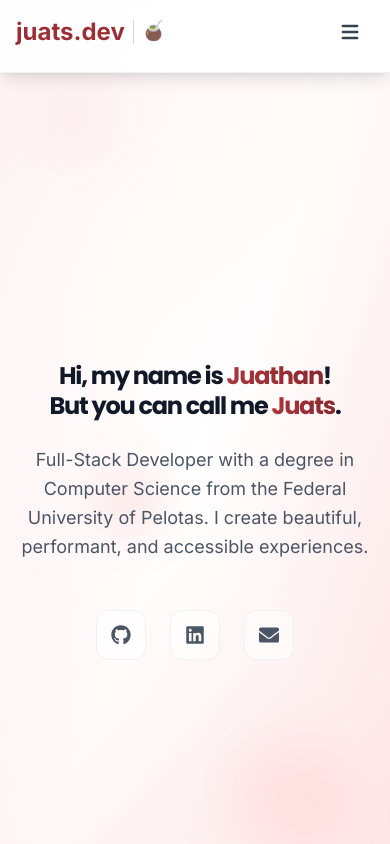
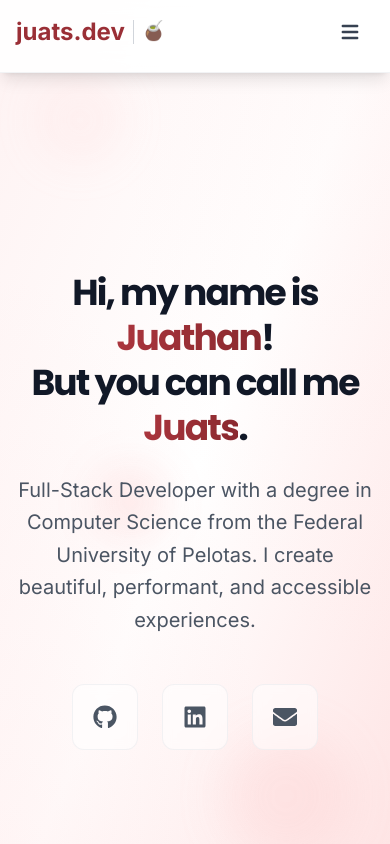
Before and after one commit to juathanduarte/juats.dev, a React (Vite) app: page / in a window 390 px wide. Shown: the top 844 px of the page. Built offline with nearby package versions, Linux system fonts and the light colour scheme.

Commit message:
chore: remove commented sections and improve initial state in AnimatedBackground component

```diff
--- a/src/components/ui/AnimatedBackground.tsx
+++ b/src/components/ui/AnimatedBackground.tsx
@@ -12,7 +12,7 @@ interface IParticle {
 
 const AnimatedBackground = () => {
   const canvasRef = useRef<HTMLCanvasElement>(null);
-  const animationRef = useRef<number>();
+  const animationRef = useRef<number>(0);
   const particlesRef = useRef<IParticle[]>([]);
 
   useEffect(() => {
--- a/src/sections/About.tsx
+++ b/src/sections/About.tsx
@@ -13,7 +13,6 @@ const About = () => {
     >
       <div className="max-w-7xl mx-auto px-4 sm:px-6 lg:px-8">
         <div className="space-y-20">
-          {/* Header */}
           <div className="text-center space-y-6">
             <div className="inline-flex items-center px-8 py-4 rounded-full bg-primary-100/80 dark:bg-primary-900/80 backdrop-blur-sm border border-primary-200/50 dark:border-primary-700/50">
               <span className="text-2xl font-bold text-primary-700 dark:text-primary-300">
@@ -25,12 +24,10 @@ const About = () => {
             </p>
           </div>
 
-          {/* Stats Section */}
           <div className="card">
             <Stats />
           </div>
 
-          {/* Timeline Section */}
           <Timeline />
         </div>
       </div>
--- a/src/sections/Contact.tsx
+++ b/src/sections/Contact.tsx
@@ -37,7 +37,6 @@ const Contact = () => {
         </div>
 
         <div className="grid grid-cols-1 lg:grid-cols-2 gap-12 w-full">
-          {/* Contact Form */}
           <div className="flex flex-col gap-6">
             <h3 className="text-2xl font-semibold text-gray-900 dark:text-white">
               {t("contact.form.title")}
@@ -85,7 +84,6 @@ const Contact = () => {
             </form>
           </div>
 
-          {/* Contact Information */}
           <div className="flex flex-col gap-8">
             <div className="flex flex-col gap-6">
               <h3 className="text-2xl font-semibold text-gray-900 dark:text-white">
@@ -96,7 +94,6 @@ const Contact = () => {
               </p>
             </div>
 
-            {/* Contact Details */}
             <div className="flex flex-col gap-4">
               <div className="flex items-center gap-3">
                 <div className="w-10 h-10 bg-primary-100 dark:bg-primary-900 rounded-full flex items-center justify-center">
@@ -134,7 +131,6 @@ const Contact = () => {
               </div>
             </div>
 
-            {/* Social Links */}
             <div className="flex flex-col gap-4">
               <h4 className="text-lg font-medium text-gray-900 dark:text-white">
                 {t("common.followMe")}
@@ -147,7 +143,6 @@ const Contact = () => {
                     target="_blank"
                     rel="noopener noreferrer"
                     className="w-12 h-12 bg-gray-100 dark:bg-gray-700 rounded-full flex items-center justify-center hover:bg-primary-100 dark:hover:bg-primary-900 transition-colors"
-                    tabIndex={0}
                     aria-label={`${t("common.followMe")} ${link.name}`}
                   >
                     <span className="sr-only">{link.name}</span>
--- a/src/sections/Hero.tsx
+++ b/src/sections/Hero.tsx
@@ -3,8 +3,6 @@ import { FaEnvelope, FaGithub, FaLinkedin } from "react-icons/fa";
 import avatar from "../assets/images/avatar.jpg";
 import AnimatedBackground from "../components/ui/AnimatedBackground";
 import { SOCIAL_LINKS } from "../constants";
-
-// Animations implemented via TailwindCSS transitions
 
 const Hero = () => {
   const { t } = useTranslation();
@@ -15,12 +13,10 @@ const Hero = () => {
       id="home"
       className="min-h-screen flex items-start sm:items-center justify-center relative overflow-hidden pt-20 sm:pt-16"
     >
-      {/* Background Elements */}
       <div className="absolute inset-0 bg-gradient-to-br from-primary-50 via-white to-primary-100 dark:from-gray-900 dark:via-gray-800 dark:to-gray-900" />
       <div className="absolute inset-0 bg-[radial-gradient(ellipse_at_top_right,_var(--tw-gradient-stops))] from-primary-100/20 via-transparent to-transparent dark:from-primary-900/20" />
       <div className="absolute inset-0 bg-[radial-gradient(ellipse_at_bottom_left,_var(--tw-gradient-stops))] from-primary-200/20 via-transparent to-transparent dark:from-primary-800/20" />
 
-      {/* Floating Elements */}
       <div className="absolute top-20 left-10 w-20 h-20 bg-primary-200/30 dark:bg-primary-800/30 rounded-full blur-xl animate-pulse" />
       <div className="absolute bottom-20 right-10 w-32 h-32 bg-primary-300/30 dark:bg-primary-700/30 rounded-full blur-xl animate-pulse delay-1000" />
       <div className="absolute top-1/2 left-1/4 w-16 h-16 bg-primary-400/30 dark:bg-primary-600/30 rounded-full blur-xl animate-pulse delay-2000" />
@@ -28,11 +24,9 @@ const Hero = () => {
       <AnimatedBackground />
       <div className="max-w-7xl mx-auto px-4 sm:px-6 lg:px-8 py-12 sm:py-16 lg:py-0 relative z-10 h-full">
         <div className="grid lg:grid-cols-12 gap-8 sm:gap-12 lg:gap-20 items-center min-h-[calc(100vh-5rem)] sm:min-h-[calc(100vh-4rem)] lg:min-h-0">
-          {/* Content - Left Side */}
           <div className="col-span-12 lg:col-span-7 text-center lg:text-left">
             <div className="space-y-6 sm:space-y-8 lg:space-y-8 flex flex-col justify-center h-full">
-              {/* Main Heading */}
-              <h1 className="text-2xl sm:text-3xl md:text-4xl lg:text-6xl xl:text-7xl font-display font-bold leading-tight">
+              <h1 className="text-4xl sm:text-5xl md:text-6xl lg:text-6xl xl:text-7xl font-display font-bold leading-tight">
                 <span className="text-gray-900 dark:text-white">
                   {t("hero.greeting")}{" "}
                 </span>
@@ -46,12 +40,10 @@ const Hero = () => {
                 <span className="text-gray-900 dark:text-white">.</span>
               </h1>
 
-              {/* Subtitle */}
-              <p className="text-lg sm:text-xl md:text-2xl text-gray-600 dark:text-gray-300 leading-relaxed max-w-2xl">
+              <p className="text-xl sm:text-2xl md:text-3xl lg:text-2xl text-gray-600 dark:text-gray-300 leading-relaxed max-w-2xl mx-auto lg:mx-0">
                 {t("hero.subtitle")}
               </p>
 
-              {/* Social Links */}
               <div className="flex justify-center lg:justify-start space-x-6 pt-6 sm:pt-4">
                 {SOCIAL_LINKS.map((link, index) => (
                   <a
@@ -59,20 +51,20 @@ const Hero = () => {
                     href={link.url}
                     target="_blank"
                     rel="noopener noreferrer"
-                    className="group p-3 lg:p-4 rounded-xl bg-white/50 dark:bg-gray-800/50 backdrop-blur-sm border border-gray-200/50 dark:border-gray-700/50 hover:bg-primary-50 dark:hover:bg-primary-900/50 hover:border-primary-300 dark:hover:border-primary-600 transition-all duration-300 transform hover:-translate-y-1 hover:scale-105"
+                    className="group p-4 lg:p-4 rounded-xl bg-white/50 dark:bg-gray-800/50 backdrop-blur-sm border border-gray-200/50 dark:border-gray-700/50 hover:bg-primary-50 dark:hover:bg-primary-900/50 hover:border-primary-300 dark:hover:border-primary-600 transition-all duration-300 transform hover:-translate-y-1 hover:scale-105"
                     aria-label={`Visit ${link.name}`}
                     style={{ transitionDelay: `${index * 100}ms` }}
                   >
                     <span className="sr-only">{link.name}</span>
-                    <div className="w-6 h-6 lg:w-8 lg:h-8 flex items-center justify-center text-gray-600 dark:text-gray-300 group-hover:text-primary-600 dark:group-hover:text-primary-400 transition-colors">
+                    <div className="w-8 h-8 lg:w-8 lg:h-8 flex items-center justify-center text-gray-600 dark:text-gray-300 group-hover:text-primary-600 dark:group-hover:text-primary-400 transition-colors">
                       {link.icon === "github" && (
-                        <FaGithub className="w-5 h-5 lg:w-6 lg:h-6" />
+                        <FaGithub className="w-6 h-6 lg:w-6 lg:h-6" />
                       )}
                       {link.icon === "linkedin" && (
-                        <FaLinkedin className="w-5 h-5 lg:w-6 lg:h-6" />
+                        <FaLinkedin className="w-6 h-6 lg:w-6 lg:h-6" />
                       )}
                       {link.icon === "email" && (
-                        <FaEnvelope className="w-5 h-5 lg:w-6 lg:h-6" />
+                        <FaEnvelope className="w-6 h-6 lg:w-6 lg:h-6" />
                       )}
                     </div>
                   </a>
@@ -81,14 +73,11 @@ const Hero = () => {
             </div>
           </div>
 
-          {/* Image - Right Side */}
           <div className="lg:col-span-5 hidden lg:flex justify-center lg:justify-end">
             <div className="relative">
-              {/* Decorative Elements */}
               <div className="absolute -top-4 -right-4 w-24 h-24 bg-gradient-to-br from-primary-400 to-primary-600 rounded-full opacity-20 blur-xl" />
               <div className="absolute -bottom-4 -left-4 w-32 h-32 bg-gradient-to-br from-primary-500 to-primary-700 rounded-full opacity-20 blur-xl" />
 
-              {/* Main Image */}
               <div className="relative z-10">
                 <img
                   src={avatar}
--- a/src/sections/Projects.tsx
+++ b/src/sections/Projects.tsx
@@ -2,11 +2,9 @@ import { PROJECTS } from "@constants/index";
 import { useTranslation } from "react-i18next";
 import appMeupassImg from "../assets/projects/app-meupass.jpg";
 import dashMeupassImg from "../assets/projects/dash-meupass.png";
-// Import project images
 import letralandiaImg from "../assets/projects/letralandia.png";
 import suiteImg from "../assets/projects/suite.png";
 
-// Image mapping
 const projectImages: Record<string, string> = {
   "letralandia.png": letralandiaImg,
   "suite.png": suiteImg,
@@ -25,7 +23,6 @@ const Projects = () => {
     >
       <div className="max-w-7xl mx-auto px-4 sm:px-6 lg:px-8">
         <div className="space-y-20">
-          {/* Header */}
           <div className="text-center space-y-6">
             <div className="inline-flex items-center px-8 py-4 rounded-full bg-primary-100/80 dark:bg-primary-900/80 backdrop-blur-sm border border-primary-200/50 dark:border-primary-700/50">
               <span className="text-2xl font-bold text-primary-700 dark:text-primary-300">
@@ -34,7 +31,6 @@ const Projects = () => {
             </div>
           </div>
 
-          {/* Projects Grid */}
           <div className="grid grid-cols-1 md:grid-cols-2 lg:grid-cols-3 gap-8">
             {PROJECTS.map((project, index) => (
               <div
--- a/src/sections/Technologies.tsx
+++ b/src/sections/Technologies.tsx
@@ -151,7 +151,6 @@ const Technologies = () => {
     >
       <div className="max-w-7xl mx-auto px-4 sm:px-6 lg:px-8">
         <div className="space-y-20">
-          {/* Header */}
           <div className="text-center space-y-6">
             <div className="inline-flex items-center px-8 py-4 rounded-full bg-primary-100/80 dark:bg-primary-900/80 backdrop-blur-sm border border-primary-200/50 dark:border-primary-700/50">
               <span className="text-2xl font-bold text-primary-700 dark:text-primary-300">
@@ -163,7 +162,6 @@ const Technologies = () => {
             </p>
           </div>
 
-          {/* Technologies Grid */}
           <div className="grid grid-cols-1 lg:grid-cols-2 gap-8">
             {technologyCategories.map((category) => (
               <div
```
Also changed, not shown: 1 other file (tests, documents, lock files or other folders).
